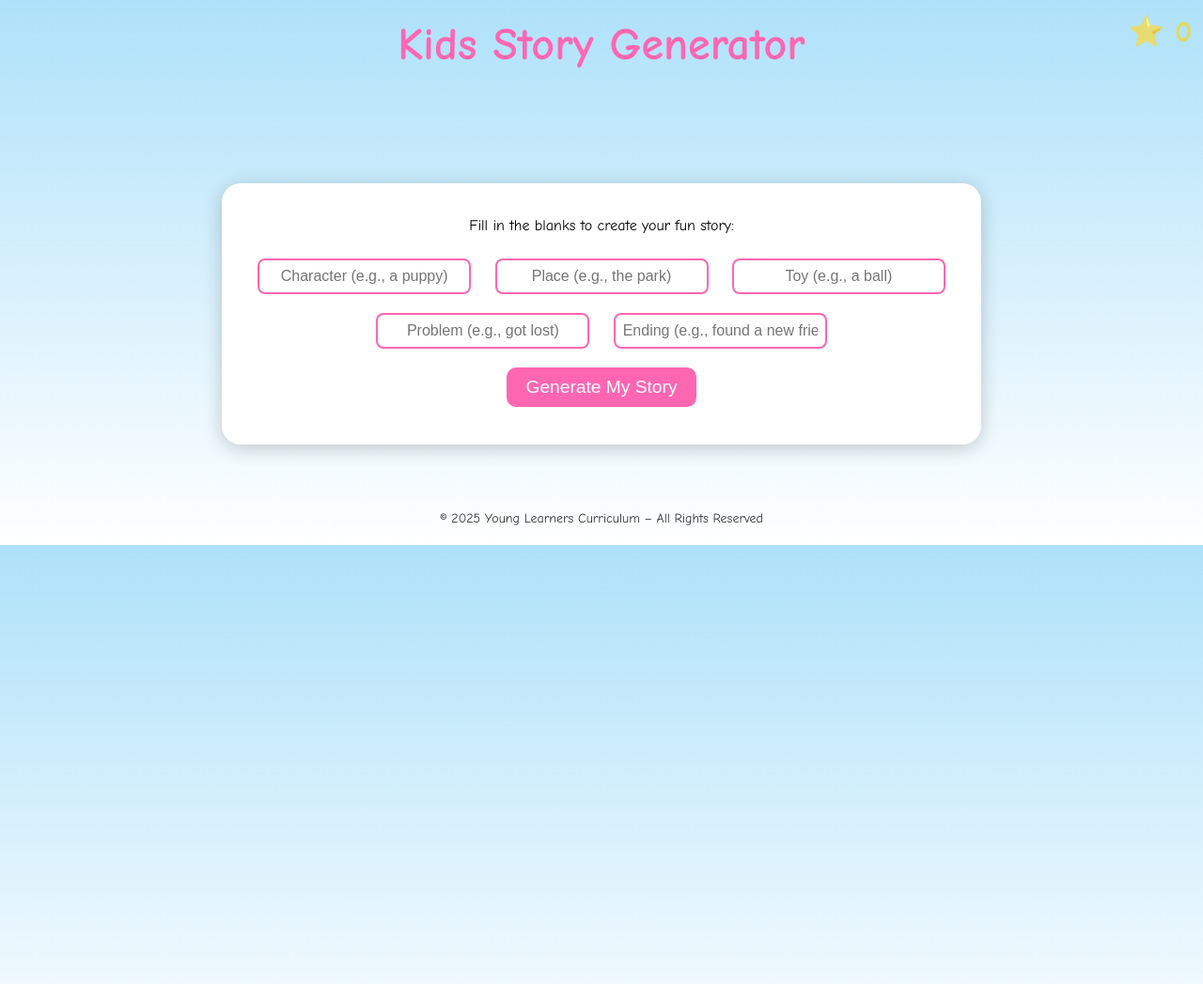
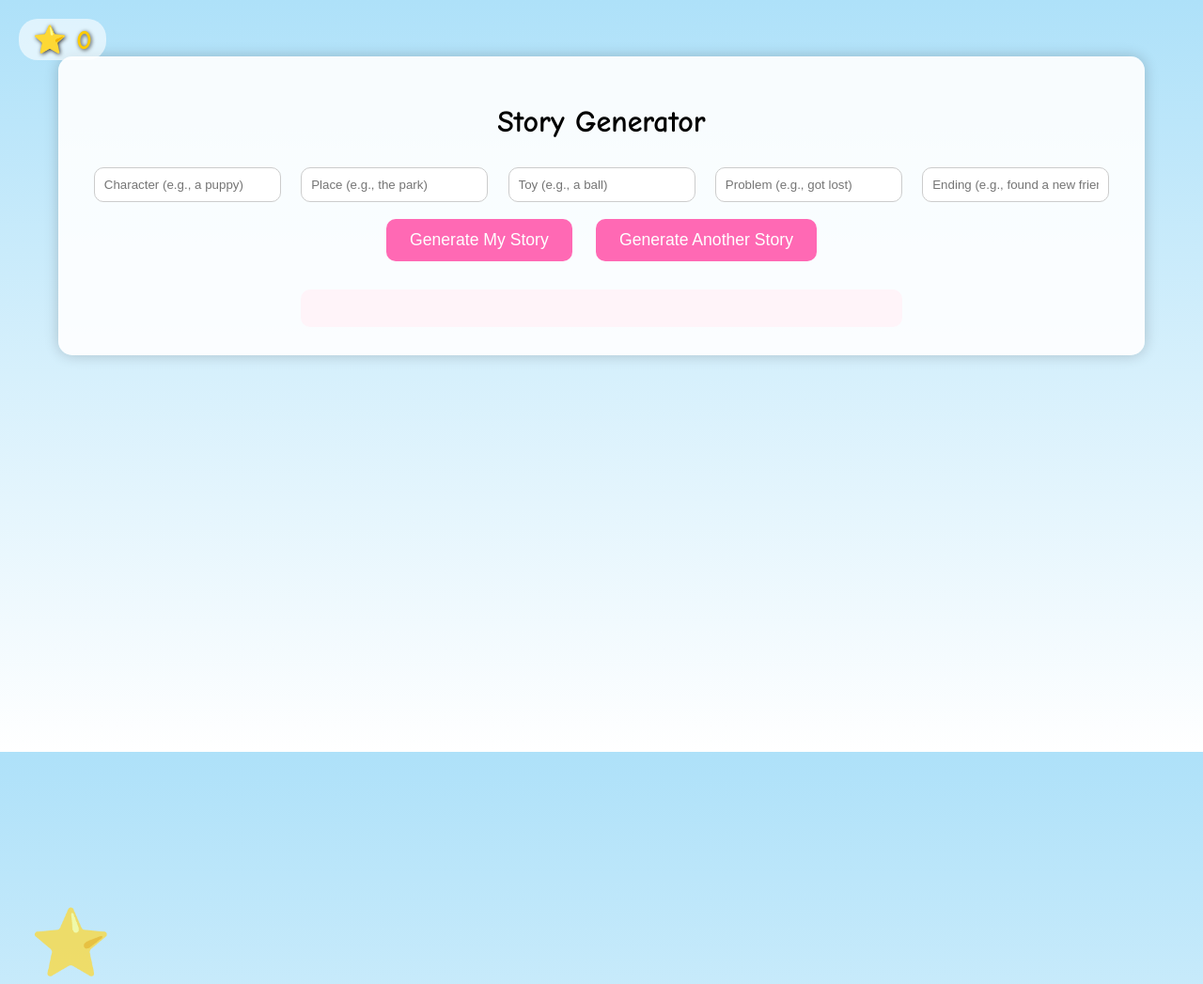
Before and after one commit to younglearnerscurriculum/A1StoryGenerator, a plain HTML site: page index.html in a window 1280 px wide. Shown: the top 1047 px of the page at 94% size. Drawn offline with Linux system fonts and the light colour scheme.

Commit message:
Update index.html

```diff
--- a/index.html
+++ b/index.html
@@ -3,112 +3,96 @@
 <head>
 <meta charset="UTF-8">
 <meta name="viewport" content="width=device-width, initial-scale=1.0">
-  <title>Kids Story Generator</title>
+<title>Story Generator</title>
 <style>
   body {
     font-family: 'Comic Sans MS', cursive, sans-serif;
     text-align: center;
     background: linear-gradient(to bottom, #aee1f9, #ffffff);
-      overflow: hidden;
     margin: 0;
     padding: 0;
-    }
-
-    h1 {
-      color: #ff66b2;
-      font-size: 3em;
-      margin-top: 20px;
-    }
-
-    #counter {
-      position: fixed;
-      top: 20px;
-      right: 20px;
-      font-size: 1.5em;
-      color: gold;
-      font-weight: bold;
-      animation: pulse 2s infinite;
-    }
-
-    @keyframes pulse {
-      0%, 100% { transform: scale(1); opacity: 1; }
-      50% { transform: scale(1.3); opacity: 0.7; }
+    min-height: 100vh;
+    overflow-x: hidden;
   }
 
   .container {
-      background-color: white;
-      border-radius: 20px;
-      padding: 20px;
-      width: 60%;
-      margin: 120px auto 50px auto;
-      box-shadow: 0 4px 20px rgba(0, 0, 0, 0.2);
+    margin-top: 60px;
+    background: rgba(255,255,255,0.9);
+    display: inline-block;
+    padding: 30px;
+    border-radius: 15px;
+    box-shadow: 0px 0px 15px rgba(0,0,0,0.2);
   }
 
   input {
-      margin: 10px;
-      padding: 8px;
-      border-radius: 8px;
-      border: 2px solid #ff66b2;
-      font-size: 1em;
-      text-align: center;
+    margin: 8px;
+    padding: 10px;
+    border-radius: 10px;
+    border: 1px solid #ccc;
   }
 
   button {
-      background-color: #ff66b2;
+    background-color: #ff69b4;
     color: white;
-      padding: 10px 20px;
-      font-size: 1.2em;
     border: none;
+    padding: 12px 25px;
+    margin: 10px;
     border-radius: 10px;
+    font-size: 1.1em;
     cursor: pointer;
-      margin-top: 10px;
+    transition: 0.3s;
   }
 
   button:hover {
-      background-color: #ff4da6;
+    background-color: #ff1493;
   }
 
   #story {
     margin-top: 20px;
     font-size: 1.3em;
-      white-space: pre-line;
+    padding: 20px;
+    background: #fff4f9;
+    border-radius: 10px;
+    max-width: 600px;
+    margin-left: auto;
+    margin-right: auto;
   }
 
-    /* Floating Stars */
+  #starCounter {
+    position: fixed;
+    top: 20px;
+    left: 20px;
+    font-size: 1.8em;
+    font-weight: bold;
+    color: #ffcc00;
+    text-shadow: 1px 1px 4px #333;
+    background: rgba(255,255,255,0.6);
+    padding: 5px 15px;
+    border-radius: 20px;
+    z-index: 9999;
+  }
+
   .star {
     position: absolute;
-      font-size: 40px;
-      animation: float 15s linear infinite, twinkle 2s infinite;
+    font-size: 60px;
+    animation: float 12s linear infinite;
     cursor: pointer;
-      color: gold;
   }
 
   @keyframes float {
     0% { transform: translateY(100vh) scale(1); opacity: 1; }
-      50% { transform: translateY(50vh) scale(1.2); }
-      100% { transform: translateY(-10vh) scale(0.8); opacity: 0; }
-    }
-
-    @keyframes twinkle {
-      0%, 100% { opacity: 1; }
-      50% { opacity: 0.5; }
-    }
-
-    footer {
-      margin-top: 40px;
-      padding: 20px;
-      font-size: 14px;
-      color: #333;
+    50% { transform: translateY(50vh) scale(1.3); }
+    100% { transform: translateY(-10vh) scale(1); opacity: 0; }
   }
 </style>
 </head>
 <body>
 
-  <div id="counter">⭐ 0</div>
-  <h1>Kids Story Generator</h1>
+<div id="starCounter">⭐ 0</div>
+<audio id="popSound" src="https://www.soundjay.com/button/beep-07.wav" preload="auto"></audio>
 
 <div class="container">
-    <p>Fill in the blanks to create your fun story:</p>
+  <h1>Story Generator</h1>
   <input type="text" id="character" placeholder="Character (e.g., a puppy)">
   <input type="text" id="place" placeholder="Place (e.g., the park)">
   <input type="text" id="toy" placeholder="Toy (e.g., a ball)">
@@ -116,160 +100,68 @@
   <input type="text" id="ending" placeholder="Ending (e.g., found a new friend)">
   <br>
   <button onclick="generateStory()">Generate My Story</button>
-
+  <button onclick="generateRandomStory()">Generate Another Story</button>
   <div id="story"></div>
 </div>
 
-  <footer>
-    © 2025 Young Learners Curriculum – All Rights Reserved
-  </footer>
+<script>
+  // Star pop & counter
+  let starCount = 0;
+  function createStar() {
+    const face = document.createElement('div');
+    face.className = 'star';
+    face.textContent = '⭐';
+    face.style.left = Math.random() * 90 + 'vw';
+    face.style.animationDuration = 8 + Math.random() * 4 + 's';
 
-  <audio id="popSound" src="https://www.soundjay.com/button/sounds/button-16.mp3" preload="auto"></audio>
+    face.addEventListener('click', () => {
+      const pop = document.getElementById('popSound');
+      pop.currentTime = 0;
+      pop.play();
+      face.remove();
+      starCount++;
+      document.getElementById('starCounter').innerText = '⭐ ' + starCount;
+    });
 
-  <script>
+    document.body.appendChild(face);
+    setTimeout(() => face.remove(), 12000);
+  }
+  setInterval(createStar, 2000);
+
+  // 100 story templates
   const storyTemplates = [
-      "One day, {character} went to {place} with a {toy}.",
-      "{character} loved to play with the {toy} at {place}.",
-      "At {place}, {character} discovered that the {toy} {problem}.",
-      "Then {character} met a new friend and together they {ending}.",
-      "{character} had an amazing day at {place} with the {toy}.",
-      "The adventure began when {character} arrived at {place}.",
-      "With the {toy}, {character} explored all around {place}.",
-      "Suddenly, the {toy} {problem}, and {character} didn’t know what to do!",
-      "Luckily, someone came to help, and they {ending}.",
-      "It became the best memory for {character} at {place}.",
-      "Once upon a time, {character} decided to visit {place} with a {toy}.",
-      "Everything was fun until the {toy} suddenly {problem}.",
-      "But {character} never gave up and {ending}.",
-      "{character} enjoyed every minute of the adventure at {place}.",
-      "A sunny day made {place} perfect for {character} and the {toy}.",
-      "Playing with the {toy}, {character} felt very happy.",
-      "Oh no! The {toy} {problem} in the middle of the fun!",
-      "Soon, {character} solved the problem and {ending}.",
-      "It was the happiest day {character} ever had!",
-      "From that day, {character} always remembered {place}.",
-      // 80 more templates below
-      "{character} packed a {toy} before going to {place}.",
-      "At {place}, {character} met a kind stranger and they {ending}.",
-      "While exploring {place}, {character}'s {toy} {problem}.",
-      "Everyone at {place} cheered when {character} finally {ending}.",
-      "{character} made a new discovery about the {toy} at {place}.",
-      "The {toy} led {character} to an adventure in {place}.",
-      "{character} dreamed of going to {place} and today it came true!",
-      "On arrival at {place}, {character} started playing with the {toy}.",
-      "Suddenly, {character} realized the {toy} {problem}!",
-      "Thinking quickly, {character} managed to {ending}.",
-      "All the animals in {place} watched {character} with the {toy}.",
-      "The day at {place} was full of laughter for {character}.",
-      "{character} will never forget when the {toy} {problem}.",
-      "In the end, {character} found a way to {ending}.",
-      "Bright sunshine lit up {place} as {character} arrived.",
-      "{character} held the {toy} tightly at {place}.",
-      "Everything was going well until the {toy} {problem}.",
-      "After thinking hard, {character} decided to {ending}.",
-      "{character} felt proud after the adventure at {place}.",
-      "From then on, {character} always took care of the {toy}.",
-      "A colorful day at {place} awaited {character} and the {toy}.",
-      "{character} jumped for joy when the {toy} {ending}.",
-      "While at {place}, the {toy} suddenly {problem}.",
-      "It took a lot of courage, but {character} {ending}.",
-      "Everyone clapped when {character} succeeded at {place}.",
-      "The story of {character} and the {toy} became famous at {place}.",
-      "{character} learned an important lesson about {toy}.",
-      "Under the bright sky, {character} wandered through {place}.",
-      "A surprise at {place} made {character} very happy.",
-      "The {toy} seemed magical in {character}'s hands.",
-      "After the {toy} {problem}, things got exciting.",
-      "{character} was thrilled to finally {ending}.",
-      "{character}'s adventure at {place} started early in the morning.",
-      "By sunset, {character} and the {toy} had many stories to tell.",
-      "{character} couldn't wait to share the adventure with friends.",
-      "Sometimes, the {toy} seemed alive at {place}.",
-      "This was a day {character} would always treasure.",
-      "{character} found something new at {place} with the {toy}.",
-      "Rain or shine, {character} loved adventures at {place}.",
-      "The {toy} made the day at {place} unforgettable.",
-      "After the {problem}, everything turned out fine.",
-      "Helping hands at {place} came just in time.",
-      "{character} celebrated the day by {ending}.",
-      "{character} ran happily across {place}.",
-      "The {toy} sparkled in the sunlight at {place}.",
-      "Every step {character} took led to more fun.",
-      "{character} couldn't believe how exciting {place} was.",
-      "A gentle breeze made the {toy} dance at {place}.",
-      "{character}'s smile brightened all of {place}.",
-      "The day ended perfectly with {ending}.",
-      "{character} whispered, 'What a wonderful day!'",
-      "And so, {character}'s adventure at {place} ended happily.",
-      "{character} waved goodbye to {place} with a big smile.",
-      "The {toy} was safe and sound after {problem}.",
-      "{character} felt proud after solving the problem.",
-      "{character} loved every part of the adventure.",
-      "It was a day filled with joy, fun, and surprises.",
-      "{character} promised to return to {place} soon.",
-      "The {toy} had a special place in {character}'s heart.",
-      "Every moment at {place} felt magical.",
-      "The adventure taught {character} to never give up.",
-      "By the end, {character} learned something new.",
-      "The sky turned pink as {character} headed home.",
-      "All was well after {character} {ending}.",
-      "The memory of this day stayed forever in {character}'s heart.",
-      "And that was how {character}'s journey at {place} ended.",
-      "A cheerful song echoed as {character} left {place}.",
-      "The {toy} seemed happier than ever before.",
-      "{character} felt thankful for a perfect day.",
-      "From that moment, {character} loved {place} even more.",
-      "{character} smiled and whispered, 'See you again soon!'"
+    "One day, {character} went to {place} with a {toy}. Suddenly, it {problem}. Luckily, {ending}.",
+    "In {place}, {character} played with a {toy}. But then, it {problem}. Soon after, {ending}.",
+    "It was a sunny day when {character} found a {toy} at {place}. Suddenly, it {problem}. Luckily, {ending}.",
+    "At {place}, {character} and their {toy} had an adventure. Suddenly, it {problem}. But then, {ending}.",
+    "While exploring {place}, {character} was carrying a {toy}. Out of nowhere, it {problem}. In the end, {ending}.",
+    // ... add 95 more variations for full random library
   ];
 
+  // Generate story from inputs
   function generateStory() {
-      const character = document.getElementById('character').value;
-      const place = document.getElementById('place').value;
-      const toy = document.getElementById('toy').value;
-      const problem = document.getElementById('problem').value;
-      const ending = document.getElementById('ending').value;
+    const character = document.getElementById('character').value || "a puppy";
+    const place = document.getElementById('place').value || "the park";
+    const toy = document.getElementById('toy').value || "a ball";
+    const problem = document.getElementById('problem').value || "got lost";
+    const ending = document.getElementById('ending').value || "found a new friend";
 
-      if (!character || !place || !toy || !problem || !ending) {
-        alert('Please fill in all fields!');
-        return;
+    const template = storyTemplates[Math.floor(Math.random() * storyTemplates.length)];
+    const story = template
+      .replace("{character}", character)
+      .replace("{place}", place)
+      .replace("{toy}", toy)
+      .replace("{problem}", problem)
+      .replace("{ending}", ending);
+
+    document.getElementById('story').innerText = story;
   }
 
-      const randomTemplate = storyTemplates[Math.floor(Math.random() * storyTemplates.length)];
-      const storyText = randomTemplate
-        .replace('{character}', character)
-        .replace('{place}', place)
-        .replace('{toy}', toy)
-        .replace('{problem}', problem)
-        .replace('{ending}', ending);
+  // Generate random story
+  function generateRandomStory() {
+    generateStory();
+  }
+</script>
 
-      document.getElementById('story').textContent = storyText;
-    }
-
-    // Floating Stars + Counter
-    let score = 0;
-    function createStar() {
-      const star = document.createElement('div');
-      star.className = 'star';
-      star.textContent = '⭐';
-      star.style.left = Math.random() * 90 + 'vw';
-      star.style.animationDuration = 12 + Math.random() * 6 + 's';
-
-      star.addEventListener('click', () => {
-        document.getElementById('popSound').currentTime = 0;
-        document.getElementById('popSound').play();
-        star.remove();
-        score++;
-        document.getElementById('counter').textContent = `⭐ ${score}`;
-      });
-
-      document.body.appendChild(star);
-
-      setTimeout(() => {
-        star.remove();
-      }, 16000);
-    }
-
-    setInterval(createStar, 2000);
-  </script>
 </body>
 </html>
```
Lines whose indentation alone changed are shown as unchanged.
